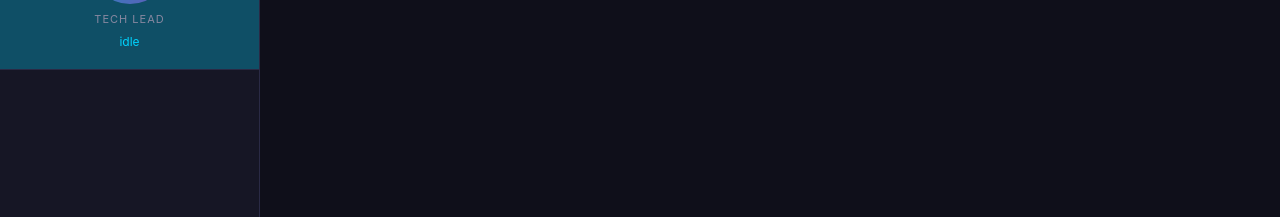
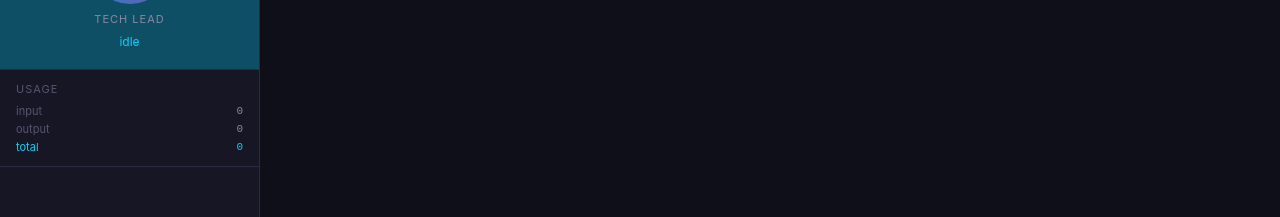
Before and after one commit to Kwang8/claude_zoom, a React (Vite) app in the folder electron/: page / in a window 1280 px wide. Shown: the part 128-345 px from the top of the page. Built offline with nearby package versions, Linux system fonts and the light colour scheme.

Commit message:
frontend-usage-panel: Create a Usage Panel UI component and add it above the sub-agents section in the sidebar.
1. Read `

```diff
--- a/electron/src/main/modal-native.ts
+++ b/electron/src/main/modal-native.ts
@@ -1,3 +1,5 @@
+import { reportUsage } from "./claude-session";
+
 function shellQuote(value: string): string {
   return `'${value.replace(/'/g, `'\\''`)}'`;
 }
@@ -156,6 +158,9 @@ export class NativeModalSession {
         capturedInit = true;
       }
 
+      if (event.type === "result" && event.usage) {
+        reportUsage(event.usage.input_tokens || 0, event.usage.output_tokens || 0);
+      }
       yielded.push(event);
       wake?.();
       wake = null;
--- a/electron/src/renderer/components/Sidebar.tsx
+++ b/electron/src/renderer/components/Sidebar.tsx
@@ -1,6 +1,48 @@
+import { useEffect, useState } from "react";
 import type { AgentInfo, AppState } from "../types/messages";
 import { AgentCard } from "./AgentCard";
 import { AvatarPanel } from "./AvatarPanel";
+
+function fmt(n: number): string {
+  return n.toLocaleString("en-US");
+}
+
+function UsagePanel() {
+  const [input, setInput] = useState(0);
+  const [output, setOutput] = useState(0);
+
+  useEffect(() => {
+    if (!window.claude) return;
+    window.claude.send({ type: "get_usage" });
+    const cleanup = window.claude.onEvent((msg) => {
+      if (msg.type === "usage_update") {
+        setInput(msg.input_tokens ?? 0);
+        setOutput(msg.output_tokens ?? 0);
+      }
+    });
+    return cleanup;
+  }, []);
+
+  return (
+    <div className="usage-panel">
+      <div className="agents-header">usage</div>
+      <div className="usage-stats">
+        <div className="usage-row">
+          <span className="usage-label">input</span>
+          <span className="usage-value">{fmt(input)}</span>
+        </div>
+        <div className="usage-row">
+          <span className="usage-label">output</span>
+          <span className="usage-value">{fmt(output)}</span>
+        </div>
+        <div className="usage-row usage-total">
+          <span className="usage-label">total</span>
+          <span className="usage-value">{fmt(input + output)}</span>
+        </div>
+      </div>
+    </div>
+  );
+}
 
 interface Props {
   appState: AppState;
@@ -20,6 +62,7 @@ export function Sidebar({ appState, narration, agents, selectedAgentId, onSelect
         selected={selectedAgentId === null}
         onClick={() => onSelectAgent(null)}
       />
+      <UsagePanel />
       {agents.length > 0 && (
         <>
           <div className="agents-header">sub agents</div>
--- a/electron/src/renderer/styles/components.css
+++ b/electron/src/renderer/styles/components.css
@@ -145,6 +145,42 @@
   color: var(--text-muted);
   text-transform: uppercase;
   letter-spacing: 1px;
+}
+
+/* ── Usage Panel ── */
+
+.usage-panel {
+  border-bottom: 1px solid var(--border);
+}
+
+.usage-stats {
+  padding: 0 16px 12px;
+  display: flex;
+  flex-direction: column;
+  gap: 4px;
+}
+
+.usage-row {
+  display: flex;
+  align-items: center;
+  justify-content: space-between;
+}
+
+.usage-label {
+  font-size: 11px;
+  color: var(--text-muted);
+}
+
+.usage-value {
+  font-size: 11px;
+  color: var(--text-secondary);
+  font-family: "SF Mono", "Fira Code", monospace;
+  font-variant-numeric: tabular-nums;
+}
+
+.usage-total .usage-label,
+.usage-total .usage-value {
+  color: var(--accent-cyan);
 }
 
 .agents-list {
--- a/electron/src/renderer/types/messages.ts
+++ b/electron/src/renderer/types/messages.ts
@@ -13,7 +13,8 @@ export type ClientMessage =
   | { type: "create_conversation" }
   | { type: "switch_conversation"; conversation_id: string }
   | { type: "merge_pr" }
-  | { type: "quit" };
+  | { type: "quit" }
+  | { type: "get_usage" };
 
 // ── Server -> Client ──
 
@@ -97,4 +98,5 @@ export type ServerMessage =
   | { type: "conversation_agent_spawned"; conversation_id: string; agent_id: string }
   | { type: "conversation_created"; conversation_id: string; timestamp: string }
   | { type: "conversation_switched"; conversation_id: string }
-  | { type: "conversation_status"; conversation_id: string; status: ConversationStatus; detail?: string; pr_url?: string };
+  | { type: "conversation_status"; conversation_id: string; status: ConversationStatus; detail?: string; pr_url?: string }
+  | { type: "usage_update"; input_tokens: number; output_tokens: number };
```
Also changed, not shown: electron/src/main/claude-session.ts (+16 -0 lines), electron/src/main/index.ts (+23 -0 lines).
